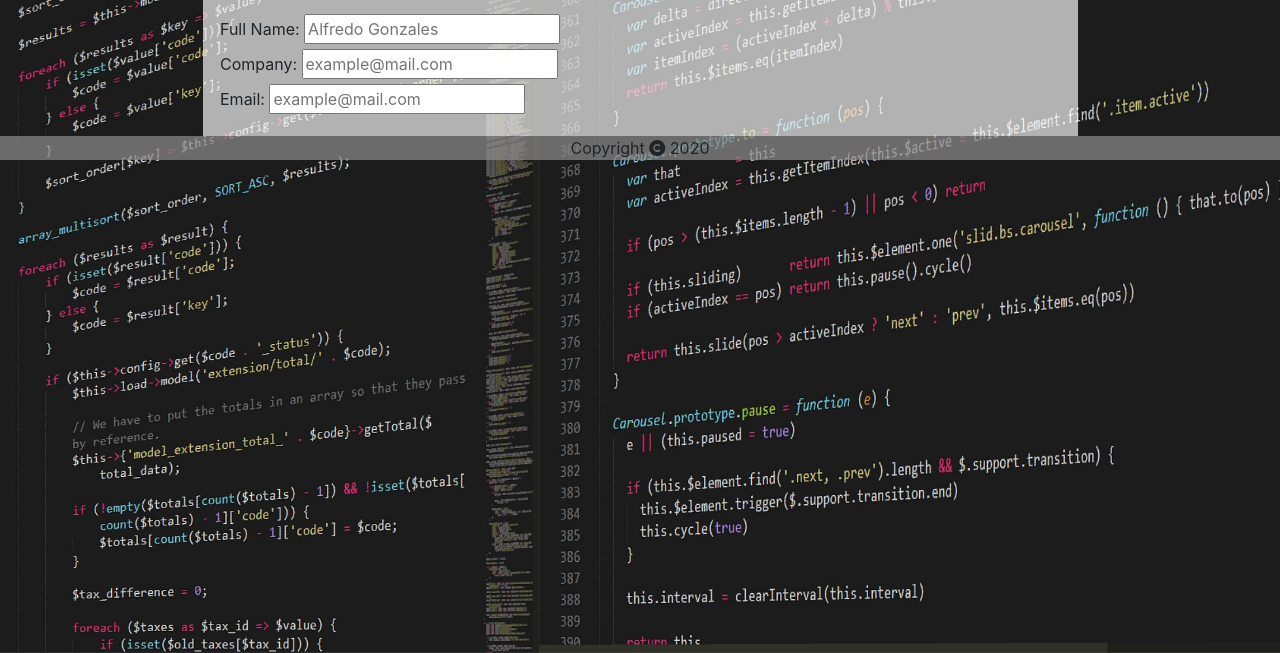
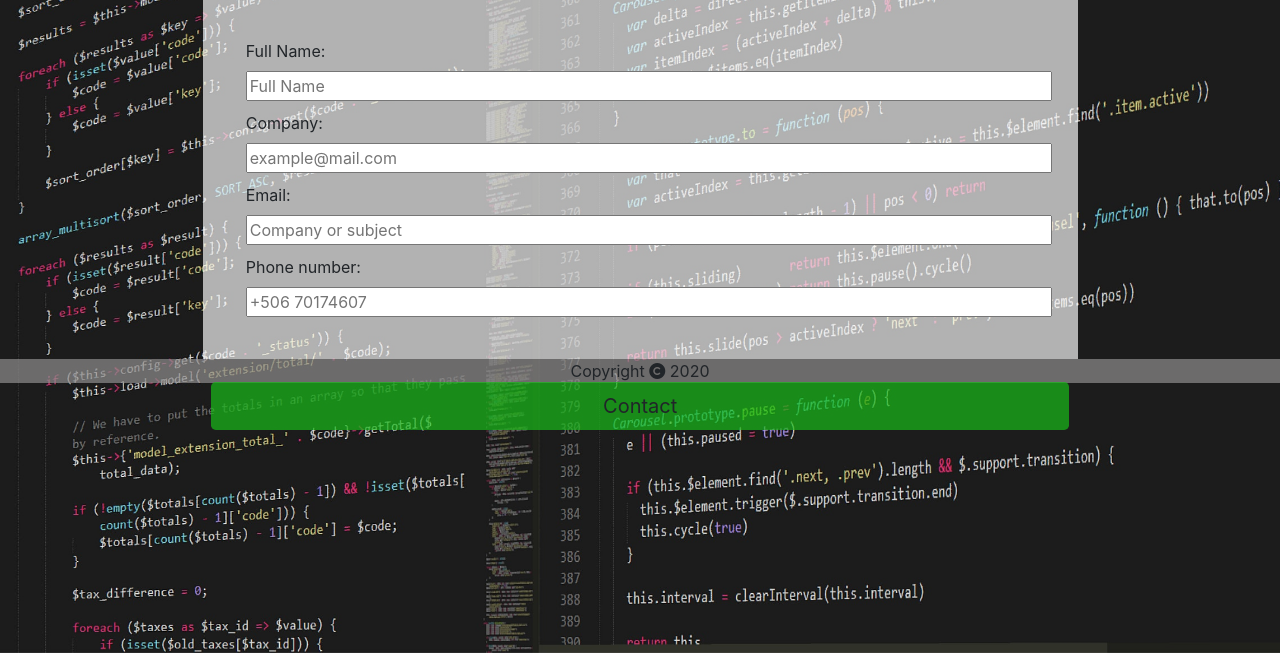
Before and after one commit to Oscars97/blog, a plain HTML site: page contact.html in a window 1280 px wide. Shown: the part 147-800 px from the top of the page. Drawn offline with nearby package versions, Linux system fonts and the light colour scheme.

Commit message:
last one for today 07 10 2020

```diff
--- a/contact.html
+++ b/contact.html
@@ -79,7 +79,7 @@
             <form class="form-contact" action="submit">
               <div class="form-part">
                 <label for="">Full Name:</label>
-                <input type="text" placeholder="Alfredo Gonzales">
+                <input type="text" placeholder="Full Name">
               </div>
               <div class="form-part">
                 <label for="">Company:</label>
@@ -87,8 +87,13 @@
               </div>
               <div class="form-part">
                 <label for="">Email:</label>
-                <input type="email" placeholder="example@mail.com">
+                <input type="text" placeholder="Company or subject">
               </div>
+              <div class="form-part">
+                <label for="">Phone number:</label>
+                <input type="text" placeholder="+506 70174607">
+              </div>
+              <button type="button" class="btn btn-lg btn-block send">Contact</button>
             </form>
           </div>
 
--- a/css/index.css
+++ b/css/index.css
@@ -40,7 +40,18 @@ body{
     text-align: left;
 }
 .form-part{
-    padding: %;
+    margin: 2%;
+    padding: 1%;
+}
+input{
+    width: 70%;
+    float: right;
+}
+.send{
+    background-color: rgba(26, 184, 26, 0.719);
+    position: relative;
+    right: 1%;
+    width: 100%;
 }
 #footer{
     width: 70.2%;
@@ -58,4 +69,14 @@ body{
         width: 100%;
         position: static;
     }
+    .contact-me{
+        height: 410px;
+    }
+    input{
+        width: 100%;
+        margin-bottom: 10px;
+    }
+    .send{
+        margin-top: 10%;
+    }
 }
```
